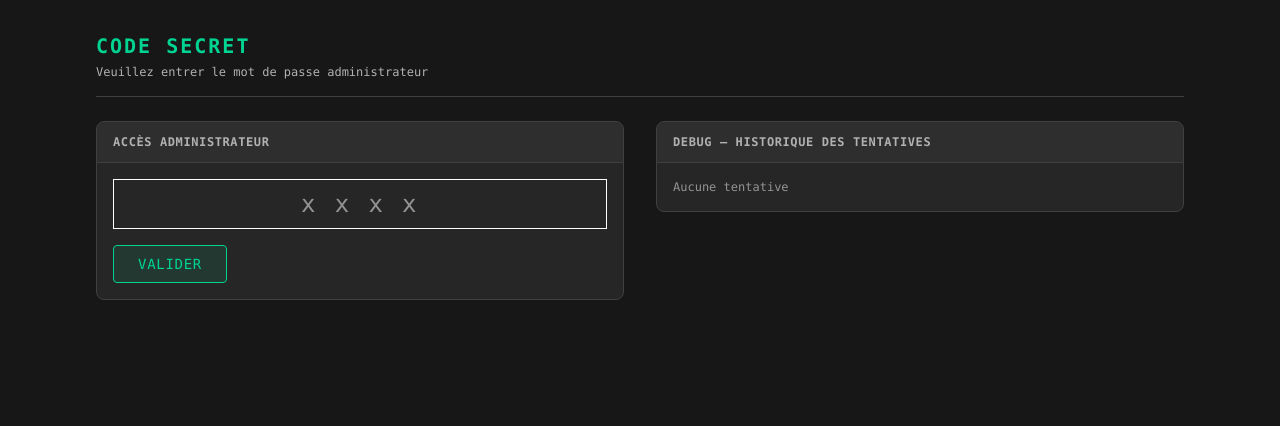
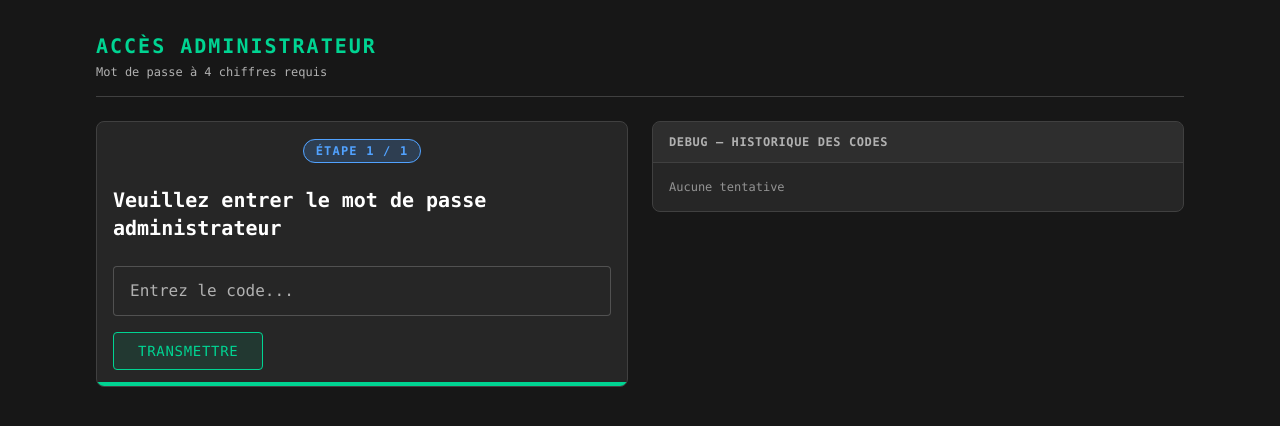
Before and after one commit to Sekaivi/MissionADA42, a Next.js app: page /alpha/code-secret in a window 1280 px wide. Shown: the top 426 px of the page. Built offline with nearby package versions, Linux system fonts and the light colour scheme.

Commit message:
fix(code-secret) utilisation des composants

```diff
--- a/src/app/alpha/code-secret/page.tsx
+++ b/src/app/alpha/code-secret/page.tsx
@@ -1,113 +1,80 @@
 'use client';
 
 import { useState } from 'react';
-import { CheckCircleIcon, XCircleIcon } from '@heroicons/react/24/solid';
+import { AlphaHeader } from '@/components/alpha/AlphaHeader';
+import { AlphaCard } from '@/components/alpha/AlphaCard';
+import QuizGame, { Question } from '@/components/puzzles/QuizGame';
 
-import { AlphaButton } from '@/components/alpha/AlphaButton';
-import { AlphaCard } from '@/components/alpha/AlphaCard';
-import { AlphaError } from '@/components/alpha/AlphaError';
-import { AlphaGrid } from '@/components/alpha/AlphaGrid';
-import { AlphaHeader } from '@/components/alpha/AlphaHeader';
+const QUESTIONS_ADMIN: Question[] = [
+    {
+        type: 'text',
+        question: 'Veuillez entrer le mot de passe administrateur',
+        answer: '1234',
+    },
+];
 
-export default function CodeSecret() {
-    const CODE_SECRET = '1234';
-
-    const [code, setCode] = useState('');
-    const [error, setError] = useState(null);
-    const [success, setSuccess] = useState(false);
-
-    const [history, setHistory] = useState([]);
-
-    const handleChange = (e) => {
-        const value = e.target.value.replace(/\D/g, '');
-        if (value.length <= 4) {
-            setCode(value);
-            setError(null);
-        }
-    };
-
-    const handleSubmit = () => {
-        const isValid = code === CODE_SECRET;
-
-        setHistory((prev) => [
-            ...prev,
-            {
-                value: code || '—',
-                valid: isValid,
-                timestamp: new Date().toLocaleTimeString(),
-            },
-        ]);
-
-        if (isValid) {
-            setSuccess(true);
-            setError(null);
-        } else {
-            setError('Mot de passe erroné, accès interdit');
-            setSuccess(false);
-        }
-    };
+export default function AdminAccessPage() {
+    const [history, setHistory] = useState<
+        { value: string; valid: boolean; time: string }[]
+    >([]);
 
     return (
         <>
             <AlphaHeader
-                title="Code secret"
-                subtitle="Veuillez entrer le mot de passe administrateur"
+                title={'Accès administrateur'}
+                subtitle={'Mot de passe à 4 chiffres requis'}
             />
 
-            <AlphaGrid>
-                <AlphaCard title="Accès administrateur">
-                    <div className="flex flex-col gap-4">
-                        <input
-                            type="text"
-                            value={code}
-                            onChange={handleChange}
-                            maxLength={4}
-                            placeholder="x x x x"
-                            className="border border-white bg-transparent text-white text-center text-2xl tracking-widest py-2"
-                        />
+            <div className="grid grid-cols-1 gap-6 lg:grid-cols-2">
+                {/* PUZZLE */}
+                <QuizGame
+                    questions={QUESTIONS_ADMIN}
+                    onSolve={() =>
+                        window.alert(
+                            'ACCÈS AUTORISÉ — suite des énigmes débloquée'
+                        )
+                    }
+                    onTextAttempt={(value, isValid) => {
+                        setHistory((prev) => [
+                            ...prev,
+                            {
+                                value: value || '—',
+                                valid: isValid,
+                                time: new Date().toLocaleTimeString(),
+                            },
+                        ]);
+                    }}
+                />
 
-                        <AlphaButton onClick={handleSubmit}>
-                            Valider
-                        </AlphaButton>
-
-                        <AlphaError message={error} />
-
-                        {success && (
-                            <div className="flex items-center gap-2 text-green-400">
-                                <CheckCircleIcon className="h-6 w-6" />
-                                <span className="font-bold">
-                                    Accès autorisé — suite des énigmes débloquée
-                                </span>
-                            </div>
-                        )}
-                    </div>
-                </AlphaCard>
-
-                <AlphaCard title="Debug — Historique des tentatives">
-                    <div className="flex flex-col gap-2 text-xs">
+                {/* DEBUG */}
+                <AlphaCard title="Debug — Historique des codes">
+                    <div className="space-y-2 text-xs">
                         {history.length === 0 && (
                             <p className="opacity-50">Aucune tentative</p>
                         )}
 
-                        {history.map((item, index) => (
+                        {history.map((h, i) => (
                             <div
-                                key={index}
-                                className="flex items-center justify-between border-b border-white/10 pb-1"
+                                key={i}
+                                className="flex justify-between border-b border-white/10 pb-1"
                             >
                                 <span>
-                                    [{item.timestamp}] {item.value}
+                                    [{h.time}] {h.value}
                                 </span>
-
-                                {item.valid ? (
-                                    <CheckCircleIcon className="h-4 w-4 text-green-400" />
-                                ) : (
-                                    <XCircleIcon className="h-4 w-4 text-red-400" />
-                                )}
+                                <span
+                                    className={
+                                        h.valid
+                                            ? 'text-brand-emerald'
+                                            : 'text-brand-error'
+                                    }
+                                >
+                                    {h.valid ? 'OK' : 'KO'}
+                                </span>
                             </div>
                         ))}
                     </div>
                 </AlphaCard>
-            </AlphaGrid>
+            </div>
         </>
     );
 }
--- a/src/components/puzzles/QuizGame.tsx
+++ b/src/components/puzzles/QuizGame.tsx
@@ -1,9 +1,7 @@
 'use client';
 
 import React, { useState } from 'react';
-
 import Image from 'next/image';
-
 import { AnimatePresence, motion } from 'framer-motion';
 
 import { AlphaButton, AlphaButtonVariants } from '@/components/alpha/AlphaButton';
@@ -24,6 +22,7 @@ export interface Question {
 
 interface QuizGameProps extends PuzzleProps {
     questions: Question[];
+    onTextAttempt?: (value: string, isValid: boolean) => void;
 }
 
 const QuizImage = ({ src }: { src: string }) => (
@@ -49,8 +48,6 @@ const QuizOptions = ({
     status: 'idle' | 'correct' | 'incorrect';
     onSelect: (id: string | number) => void;
 }) => {
-    // si une des réponses dépasse 30 caractères, on force l'affichage en liste (colonne).
-    // sinon, on affiche en grille (2 colonnes).
     const hasLongText = options.some((o) => o.text.length > 30);
 
     return (
@@ -60,13 +57,7 @@ const QuizOptions = ({
                 const isSelected = selectedId === option.id;
 
                 if (isSelected) {
-                    if (status === 'correct') {
-                        variant = 'primary';
-                    } else if (status === 'incorrect') {
-                        variant = 'danger';
-                    } else {
-                        variant = 'primary';
-                    }
+                    variant = status === 'incorrect' ? 'danger' : 'primary';
                 }
 
                 return (
@@ -76,7 +67,11 @@ const QuizOptions = ({
                         variant={variant}
                         disabled={selectedId !== null && !isSelected}
                         fullWidth
-                        className={`py-6 !text-lg !font-bold ${hasLongText ? 'justify-between text-left' : 'justify-center text-center'}`}
+                        className={`py-6 !text-lg !font-bold ${
+                            hasLongText
+                                ? 'justify-between text-left'
+                                : 'justify-center text-center'
+                        }`}
                     >
                         {option.text}
                     </AlphaButton>
@@ -86,27 +81,19 @@ const QuizOptions = ({
     );
 };
 
-const QuizBoolean = ({
-    selectedId,
-    status,
-    onSelect,
-}: {
+const QuizBoolean = (props: {
     selectedId: string | number | null;
     status: 'idle' | 'correct' | 'incorrect';
     onSelect: (id: string | number) => void;
-}) => {
-    return (
+}) => (
     <QuizOptions
         options={[
             { id: 'Vrai', text: 'VRAI' },
             { id: 'Faux', text: 'FAUX' },
         ]}
-            selectedId={selectedId}
-            status={status}
-            onSelect={(id) => onSelect(id)}
+        {...props}
     />
 );
-};
 
 const QuizSortableList = ({
                               items,
@@ -119,25 +106,25 @@ const QuizSortableList = ({
     onValidate: () => void;
     status: 'idle' | 'correct' | 'incorrect';
 }) => {
-    let buttonVariant: AlphaButtonVariants = 'primary';
-    if (status === 'correct') buttonVariant = 'primary';
-    else if (status === 'incorrect') buttonVariant = 'danger';
+    const variant: AlphaButtonVariants =
+        status === 'incorrect' ? 'danger' : 'primary';
 
     return (
         <div className="space-y-3">
-            <p className="text-muted mb-2 text-center text-xs italic">
+            <p className="text-muted text-center text-xs italic">
                 Utilisez les flèches pour ordonner la liste
             </p>
+
             {items.map((item, index) => (
                 <motion.div
                     layout
                     key={item}
-                    className={`flex items-center justify-between rounded border p-3 transition-colors ${
+                    className={`flex items-center justify-between rounded border p-3 ${
                         status === 'correct'
                             ? 'border-brand-emerald bg-brand-emerald/10'
                             : status === 'incorrect'
                                 ? 'border-brand-error bg-brand-error/10'
-                              : 'bg-surface border-white/10'
+                                : 'border-white/10 bg-surface'
                     }`}
                 >
                     <span className="font-mono text-sm">
@@ -148,95 +135,83 @@ const QuizSortableList = ({
                         <button
                             onClick={() => onMove(index, -1)}
                             disabled={index === 0 || status !== 'idle'}
-                            className="text-muted rounded p-1 hover:bg-white/10 disabled:opacity-30"
                         >
                             ⬆️
                         </button>
                         <button
                             onClick={() => onMove(index, 1)}
                             disabled={index === items.length - 1 || status !== 'idle'}
-                            className="text-muted rounded p-1 hover:bg-white/10 disabled:opacity-30"
                         >
                             ⬇️
                         </button>
                     </div>
                 </motion.div>
             ))}
+
             <AlphaButton
                 onClick={onValidate}
                 disabled={status !== 'idle'}
-                variant={buttonVariant}
+                variant={variant}
                 fullWidth
-                className="mt-4"
             >
-                {status === 'correct'
+                {status === 'idle'
+                    ? "VALIDER L'ORDRE"
+                    : status === 'correct'
                         ? 'ORDRE CORRECT'
-                    : status === 'incorrect'
-                      ? 'ORDRE INCORRECT'
-                      : "VALIDER L'ORDRE"}
+                        : 'ORDRE INCORRECT'}
             </AlphaButton>
         </div>
     );
 };
 
-// --- COMPOSANT PRINCIPAL ---
-export default function QuizGame({ questions, onSolve, isSolved }: QuizGameProps) {
+export default function QuizGame({
+                                     questions,
+                                     onSolve,
+                                     isSolved,
+                                     onTextAttempt,
+                                 }: QuizGameProps) {
     const [currentQuestion, setCurrentQuestion] = useState(0);
     const [status, setStatus] = useState<'idle' | 'correct' | 'incorrect'>('idle');
     const [selectedOptionId, setSelectedOptionId] = useState<string | number | null>(null);
     const [textInput, setTextInput] = useState('');
 
-    // lazy init du state pour la première question
-    const [currentOrder, setCurrentOrder] = useState<string[]>(() => {
-        const firstQ = questions[0];
-        if (firstQ?.type === 'sort' && firstQ.options) {
-            return firstQ.options.map((o) => o.text);
-        }
-        return [];
-    });
+    const [currentOrder, setCurrentOrder] = useState<string[]>(() =>
+        questions[0]?.type === 'sort'
+            ? questions[0].options?.map((o) => o.text) || []
+            : []
+    );
 
     const currentQ = questions[currentQuestion];
     const progress = ((currentQuestion + 1) / questions.length) * 100;
 
     const validateAnswer = (userAnswer: string | number | string[]) => {
-        let isCorrect = false;
-
-        if (
-            currentQ.type === 'sort' &&
-            Array.isArray(userAnswer) &&
-            Array.isArray(currentQ.answer)
-        ) {
-            isCorrect = JSON.stringify(userAnswer) === JSON.stringify(currentQ.answer);
-        } else if (currentQ.type !== 'sort') {
-            isCorrect = String(userAnswer).toLowerCase() === String(currentQ.answer).toLowerCase();
-        }
+        let isCorrect =
+            currentQ.type === 'sort'
+                ? JSON.stringify(userAnswer) === JSON.stringify(currentQ.answer)
+                : String(userAnswer).toLowerCase() ===
+                String(currentQ.answer).toLowerCase();
 
         if (isCorrect) {
             setStatus('correct');
 
             if (currentQuestion + 1 < questions.length) {
                 setTimeout(() => {
-                    // Reset UI
                     setStatus('idle');
                     setSelectedOptionId(null);
                     setTextInput('');
 
-                    // Passage à la question suivante
                     const nextIndex = currentQuestion + 1;
                     setCurrentQuestion(nextIndex);
 
-                    // màj de l'ordre, lors de la transition
                     const nextQ = questions[nextIndex];
-                    if (nextQ.type === 'sort' && nextQ.options) {
-                        setCurrentOrder(nextQ.options.map((o) => o.text));
-                    } else {
-                        setCurrentOrder([]);
-                    }
+                    setCurrentOrder(
+                        nextQ.type === 'sort'
+                            ? nextQ.options?.map((o) => o.text) || []
+                            : []
+                    );
                 }, 1000);
             } else {
-                setTimeout(() => {
-                    onSolve();
-                }, SCENARIO.defaultTimeBeforeNextStep);
+                setTimeout(onSolve, SCENARIO.defaultTimeBeforeNextStep);
             }
         } else {
             setStatus('incorrect');
@@ -247,87 +222,48 @@ export default function QuizGame({ questions, onSolve, isSolved }: QuizGameProps
         }
     };
 
-    const handleMCQClick = (id: string | number) => {
-        if (selectedOptionId !== null || status !== 'idle') return;
-        setSelectedOptionId(id);
-        validateAnswer(id);
-    };
-
     const handleTextSubmit = (e: React.FormEvent) => {
         e.preventDefault();
-        if (status !== 'idle' || !textInput.trim()) return;
+        if (status !== 'idle' || !textInput) return;
+
+        const isValid =
+            String(textInput).toLowerCase() ===
+            String(currentQ.answer).toLowerCase();
+
+        onTextAttempt?.(textInput, isValid);
         validateAnswer(textInput);
     };
 
-    const handleSortMove = (index: number, direction: -1 | 1) => {
-        if (status !== 'idle') return;
-        const newList = [...currentOrder];
-        const newIndex = index + direction;
-        if (newIndex >= 0 && newIndex < newList.length) {
-            [newList[index], newList[newIndex]] = [newList[newIndex], newList[index]];
-            setCurrentOrder(newList);
-        }
-    };
-
-    let textSubmitVariant: AlphaButtonVariants = 'secondary';
-    if (status === 'correct') textSubmitVariant = 'primary';
-    else if (status === 'incorrect') textSubmitVariant = 'danger';
-
-    if (isSolved) return <AlphaSuccess message={'SÉQUENCE VALIDÉE'} />;
+    if (isSolved) return <AlphaSuccess message="SÉQUENCE VALIDÉE" />;
 
     return (
-        <AlphaCard className="relative overflow-hidden" progress={progress}>
+        <AlphaCard progress={progress}>
             <AnimatePresence mode="wait">
                 <motion.div
                     key={currentQuestion}
                     initial={{ opacity: 0, x: 20 }}
                     animate={{ opacity: 1, x: 0 }}
                     exit={{ opacity: 0, x: -20 }}
-                    transition={{ duration: 0.3 }}
                     className="space-y-6"
                 >
-                    <div className="flex items-center justify-between">
                     <AlphaFeedbackPill
                         message={`ÉTAPE ${currentQuestion + 1} / ${questions.length}`}
                         type="info"
                     />
 
-                        {status === 'correct' && (
-                            <AlphaFeedbackPill message={'ACCÈS AUTORISÉ'} type={'success'} />
-                        )}
-                        {status === 'incorrect' && (
-                            <AlphaFeedbackPill message={'ACCÈS REFUSÉ'} type={'error'} />
-                        )}
-                    </div>
-
-                    <h3 className="text-foreground text-xl font-bold">{currentQ.question}</h3>
+                    <h3 className="text-xl font-bold">{currentQ.question}</h3>
 
                     {currentQ.image && <QuizImage src={currentQ.image} />}
-
-                    {currentQ.type === 'qcm' && currentQ.options && (
-                        <QuizOptions
-                            options={currentQ.options}
-                            selectedId={selectedOptionId}
-                            status={status}
-                            onSelect={handleMCQClick}
-                        />
-                    )}
-
-                    {currentQ.type === 'boolean' && (
-                        <QuizBoolean
-                            selectedId={selectedOptionId}
-                            status={status}
-                            onSelect={(id) => handleMCQClick(id)}
-                        />
-                    )}
 
                     {currentQ.type === 'text' && (
                         <form onSubmit={handleTextSubmit} className="space-y-4">
                             <AlphaInput
                                 value={textInput}
-                                onChange={(e) => setTextInput(e.target.value)}
+                                onChange={(e) => {
+                                    const value = e.target.value.replace(/\D/g, '');
+                                    if (value.length <= 4) setTextInput(value);
+                                }}
                                 placeholder="Entrez le code..."
-                                disabled={status === 'correct'}
                                 variant={
                                     status === 'correct'
                                         ? 'success'
@@ -336,21 +272,47 @@ export default function QuizGame({ questions, onSolve, isSolved }: QuizGameProps
                                             : 'default'
                                 }
                             />
-
-                            <AlphaButton type="submit" variant={textSubmitVariant}>
-                                {status === 'correct'
+                            <AlphaButton type="submit">
+                                {status === 'idle'
+                                    ? 'TRANSMETTRE'
+                                    : status === 'correct'
                                         ? 'CODE VALIDE'
-                                    : status === 'incorrect'
-                                      ? 'CODE INVALIDE'
-                                      : 'TRANSMETTRE'}
+                                        : 'CODE INVALIDE'}
                             </AlphaButton>
                         </form>
+                    )}
+
+                    {currentQ.type === 'qcm' && currentQ.options && (
+                        <QuizOptions
+                            options={currentQ.options}
+                            selectedId={selectedOptionId}
+                            status={status}
+                            onSelect={(id) => {
+                                setSelectedOptionId(id);
+                                validateAnswer(id);
+                            }}
+                        />
+                    )}
+
+                    {currentQ.type === 'boolean' && (
+                        <QuizBoolean
+                            selectedId={selectedOptionId}
+                            status={status}
+                            onSelect={(id) => {
+                                setSelectedOptionId(id);
+                                validateAnswer(id);
+                            }}
+                        />
                     )}
 
                     {currentQ.type === 'sort' && (
                         <QuizSortableList
                             items={currentOrder}
-                            onMove={handleSortMove}
+                            onMove={(i, d) => {
+                                const list = [...currentOrder];
+                                [list[i], list[i + d]] = [list[i + d], list[i]];
+                                setCurrentOrder(list);
+                            }}
                             onValidate={() => validateAnswer(currentOrder)}
                             status={status}
                         />
```
Lines whose indentation alone changed are shown as unchanged.
